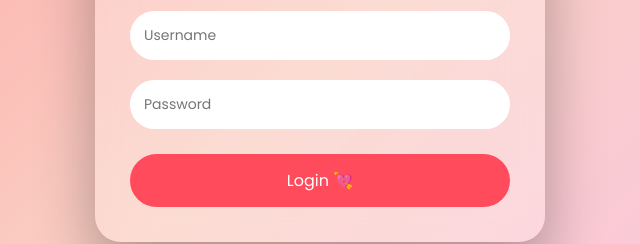
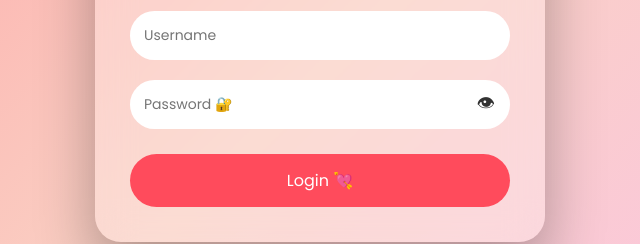
Before and after one commit to sumit8-11/valentine-angel, a plain HTML site: page index.html in a window 1280 px wide. Shown: the part 342-586 px from the top of the page, 320-960 px from the left. Drawn offline with Linux system fonts and the light colour scheme.

Commit message:
Update index.html

```diff
--- a/index.html
+++ b/index.html
@@ -78,6 +78,30 @@
   font-size:13px;
   color:black;
   display:none;
+}
+
+  /* Password field with eye icon */
+.password-wrap{
+  position:relative;
+}
+
+.password-wrap input{
+  padding-right:45px;
+}
+
+.toggle-eye{
+  position:absolute;
+  right:15px;
+  top:50%;
+  transform:translateY(-50%);
+  font-size:18px;
+  cursor:pointer;
+  user-select:none;
+  opacity:0.8;
+}
+
+.toggle-eye:hover{
+  opacity:1;
 }
 
 @keyframes pop{
@@ -253,7 +277,10 @@ button{
     <h2>Welcome My Baby 💕</h2>
     <p>Only you can enter my heart</p>
     <input type="text" id="username" placeholder="Username">
-    <input type="password" id="password" placeholder="Password">
+    <div class="password-wrap">
+  <input type="password" id="password" placeholder="Password 🔐">
+  <span class="toggle-eye" onclick="togglePassword()">👁</span>
+</div>
     <button onclick="login()">Login 💘</button>
     <div class="error" id="error">Wrong credentials… try again 💔</div>
   </div>
@@ -340,6 +367,18 @@ function login(){
     document.getElementById("error").style.display="block";
   }
 }
+function togglePassword(){
+  const pwd = document.getElementById("password");
+  const eye = document.querySelector(".toggle-eye");
+
+  if(pwd.type === "password"){
+    pwd.type = "text";
+    eye.textContent = "🙈";
+  } else {
+    pwd.type = "password";
+    eye.textContent = "👁";
+  }
+}
 
 let hasStarted = false;
 
```
